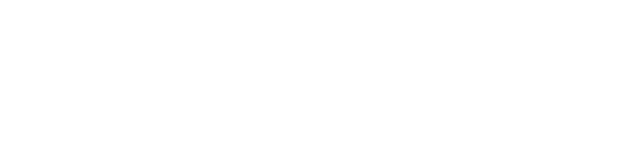
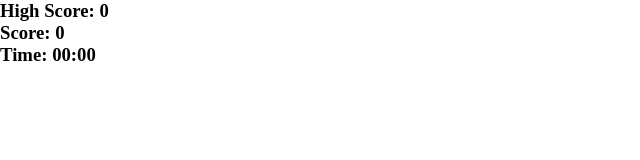
Before and after one commit to VJADOUN2000/SNAKE-GAME, a plain HTML site: page index.html in a window 1280 px wide. Shown: the whole page, without its empty margins (0-640 px from the left). Drawn offline with Linux system fonts and the light colour scheme.

Commit message:
Make some html section

```diff
--- a/index.html
+++ b/index.html
@@ -3,9 +3,29 @@
 <head>
     <meta charset="UTF-8">
     <meta name="viewport" content="width=device-width, initial-scale=1.0">
-    <title>Document</title>
+    <title>Snake Game</title>
+    <link rel="stylesheet" href="style.css">
 </head>
 <body>
-
+    <main>
+        <section>
+            <div class="infos">
+                <h3>High Score:
+                    <span id="high-score">0</span>
+                </h3>
+            </div>
+            <div class="infos">
+                <h3>Score:
+                    <span id="score">0</span>
+                </h3>
+            </div>
+            <div class="infos">
+                <h3>Time:
+                    <span id="Time">00:00</span>
+                </h3>
+            </div>
+            <div class="board"></div>
+        </section>
+    </main>
 </body>
 </html>
--- a/style.css
+++ b/style.css
@@ -0,0 +1,10 @@
+*{
+    margin: 0;
+    padding: 0;
+    box-sizing: border-box;
+}
+
+html, body{
+    height:100%;
+    width: 100%;
+}
```
